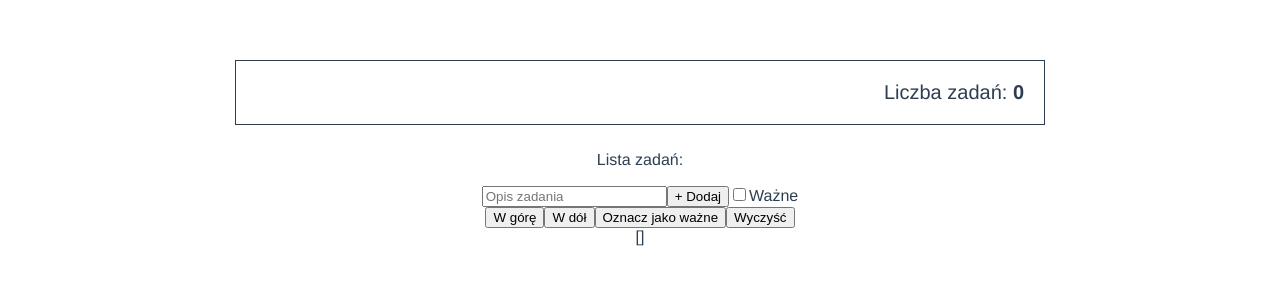
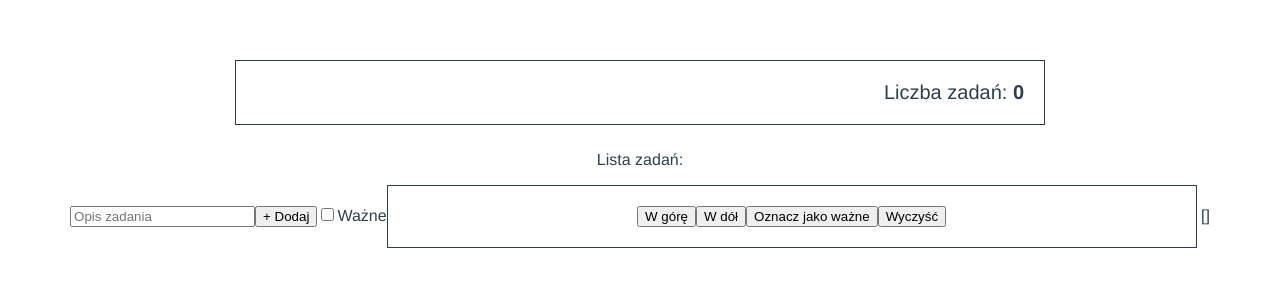
Before and after one commit to S-Kaminski/vue-todo, a Vue app: page / in a window 1280 px wide. Shown: the top 300 px of the page. Built offline with nearby package versions, Linux system fonts and the light colour scheme.

Commit message:
modified: added scoped styling

```diff
--- a/src/components/TheFooter.vue
+++ b/src/components/TheFooter.vue
@@ -1,5 +1,5 @@
 <template>
-    <div>
+    <div class="buttons">
 
        <button @click="moveUp">W górę</button>
        <button @click="moveDown">W dół</button>
@@ -27,5 +27,14 @@ import { Component, Vue, Emit} from 'vue-property-decorator';
 </script>
 
 <style scoped>
-
+div.buttons {
+  min-width: 60vw;
+  max-width: 60vw;
+  display: inline-block;
+  background-color: white;
+  border: solid 1px;
+  padding: 20px;
+  position: sticky;
+  bottom: 0;
+}
 </style>
```
